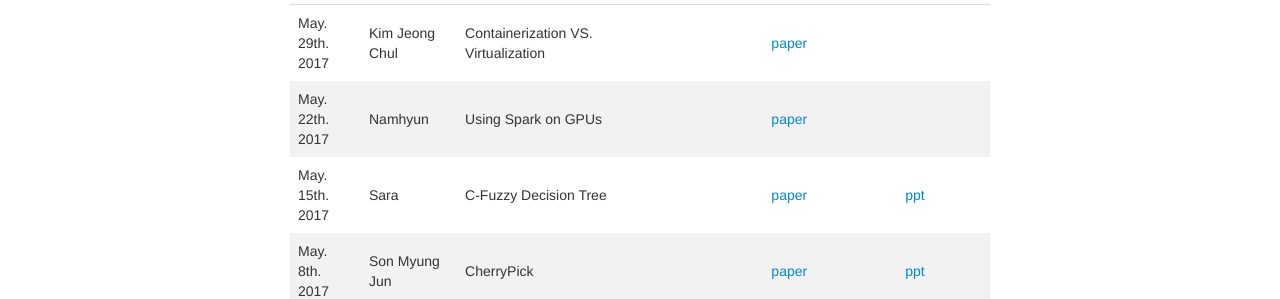
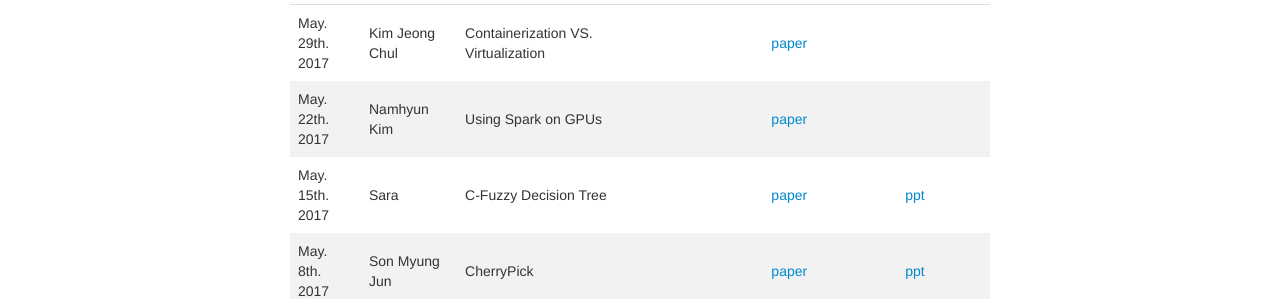
Before and after one commit to ddps-lab/kmu-bigdata.github.io, a Jekyll site: the page built from seminar/index.md, in a window 1280 px wide. Shown: the part 236-535 px from the top of the page. Built offline with Jekyll 4.4.1, drawn with Linux system fonts in a browser that asks for light colours.

Commit message:
update nh name

```diff
--- a/seminar/index.md
+++ b/seminar/index.md
@@ -10,7 +10,7 @@ description: Seminar schedule of BigData Lab  in KMU
 | Date | Presenter | Topic | Link | Presentation |
 |------|-----------|-------|:----:|--------------|
 | May. 29th. 2017 | Kim Jeong Chul | Containerization VS. Virtualization | [paper](http://blog.pierreroudier.net/wp-content/uploads/2015/08/rc25482.pdf) | |
-| May. 22th. 2017 | Namhyun |Using Spark on GPUs | [paper](http://conferences.computer.org/pdswdiscs/2016/papers/5216a025.pdf) | |
+| May. 22th. 2017 | Namhyun Kim |Using Spark on GPUs | [paper](http://conferences.computer.org/pdswdiscs/2016/papers/5216a025.pdf) | |
 | May. 15th. 2017 | Sara | C-Fuzzy Decision Tree| [paper](http://dl.acm.org/citation.cfm?id=2169836) | [ppt](https://drive.google.com/open?id=0ByOPgARQ0MBmMm8zUWtrUXI3MzA)|
 | May. 8th. 2017 | Son Myung Jun | CherryPick | [paper](https://www.usenix.org/system/files/conference/nsdi17/nsdi17-alipourfard.pdf)| [ppt](https://docs.google.com/presentation/d/1FwFtsm5P0S01dMM7pK2nY_V_5qOkFndom6L5nKYu7Mo/edit?usp=sharing)|
 | May. 1st. 2017 | Kim Jeong Chul | TensorFlow hands-on session| | [ppt](https://docs.google.com/presentation/d/1s8lIqARuRHa6rxAiVIxnzD_8hnS7Fs-eCQL_6IRfaH4/edit?usp=sharing) |
```
